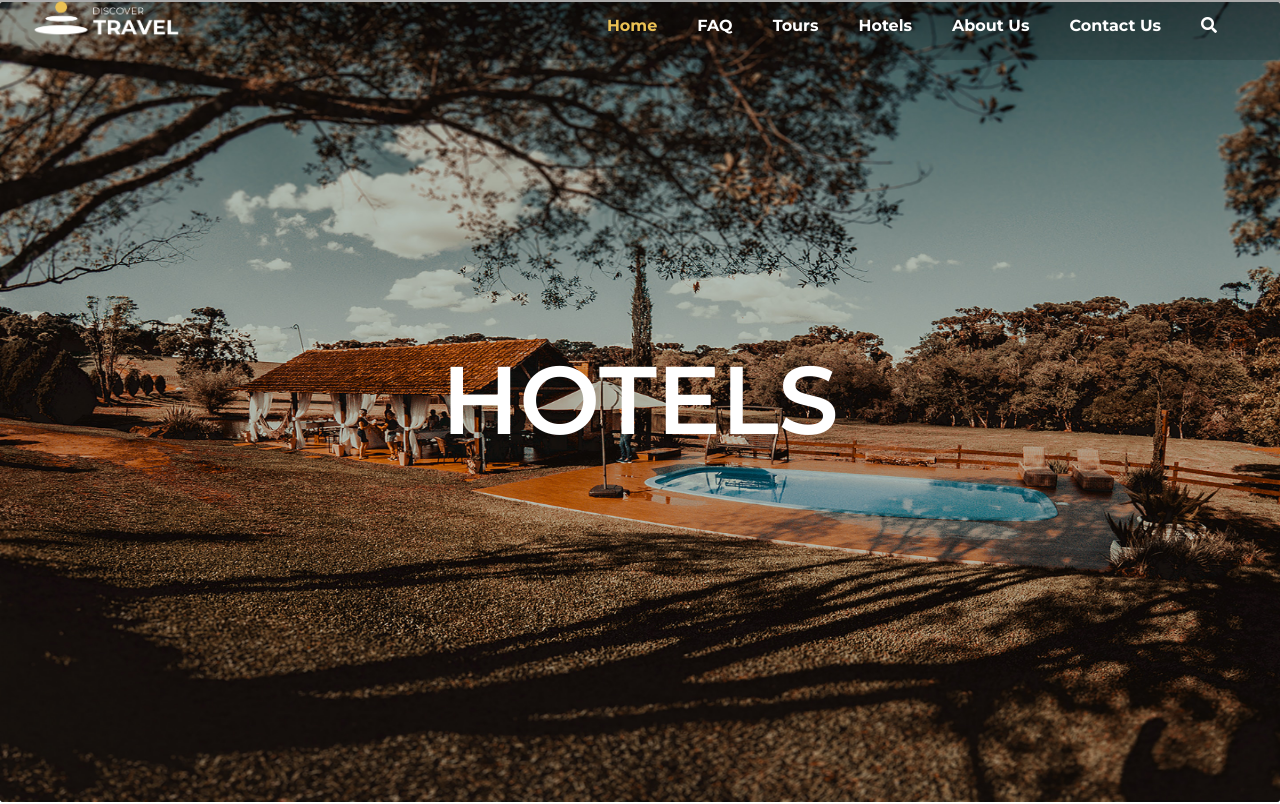
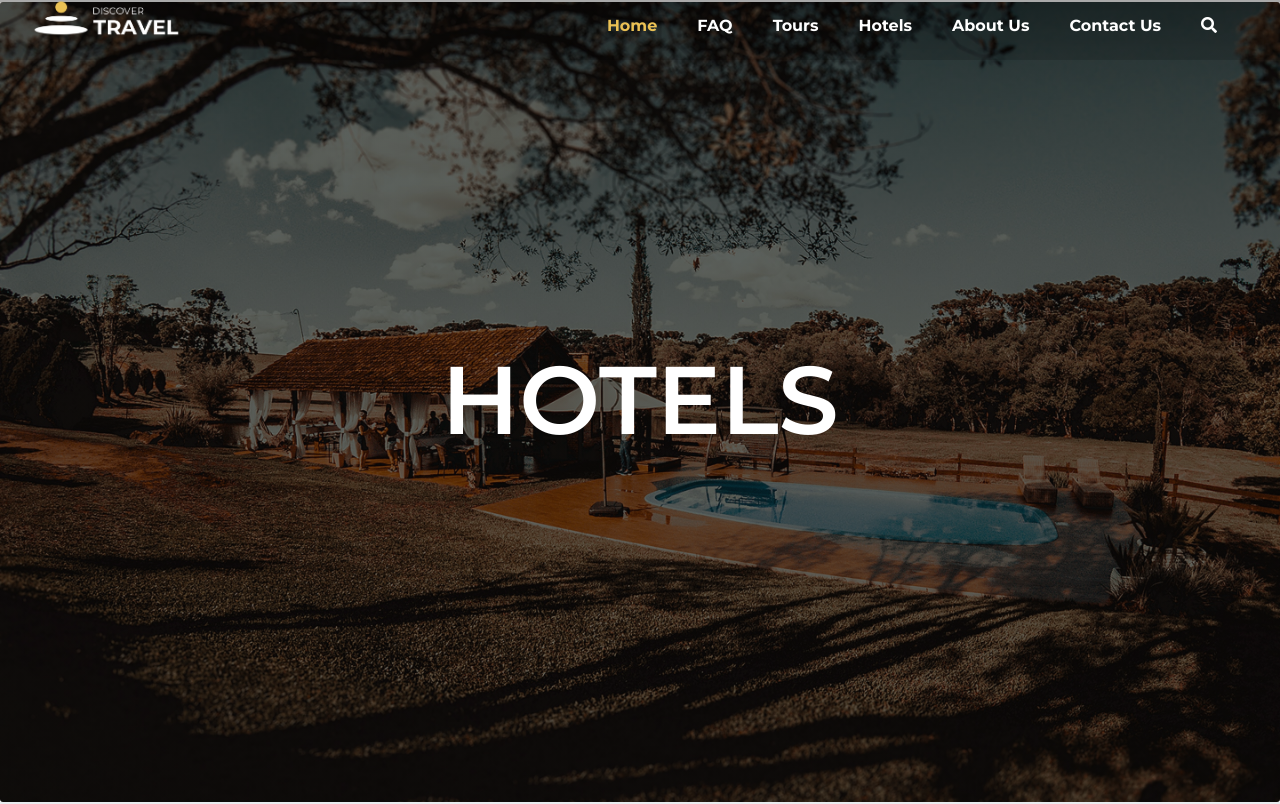
Before and after one commit to caleb-007/hotels, a plain HTML site: page index.html in a window 1280 px wide. Shown: the top 804 px of the page. Drawn offline with nearby package versions, Linux system fonts and the light colour scheme.

Commit message:
an update

```diff
--- a/index.html
+++ b/index.html
@@ -39,8 +39,9 @@
         overflow-x: hidden;
       }
      .card-img {
-      background: linear-gradient(rgba(7, 7, 7, 0.507),rgba(7, 7, 7, 0.514))!important;
-
+        background: linear-gradient(rgba(7, 7, 7, 0.507),rgba(7, 7, 7, 0.514)),url(img/home.jpg);
+        ;background-size: cover;
+         background-position: center;
      }
       .h:hover,.h:focus {
         background-color: #EBC154!important;
@@ -145,9 +146,8 @@
 
      <!-- main body start  -->
 
-        <img style="height: 100vh;" src="/img/home.jpg" class="card-img min-vh-100 rounded-0;" alt="..." >
-        background-size: cover;
-        <div class="card-img-overlay d-flex justify-content-center align-items-center"  >
+        <div  style="height: 100vh;" class="card-img min-vh-100 rounded-0;" alt="..."></div>
+        <div class="card-img-overlay d-flex justify-content-center align-items-center" >
             <div>
           <p style="font-family: 'Montserrat', sans-serif; font-weight:600" class="font display-1 card-text text-white">HOTELS</p>
         </div>
@@ -333,7 +333,7 @@
         </div>
       </div>
       </div>
-    <footer class="text-center text-white foot" style="background: linear-gradient(rgba(0, 0, 0, 0.8), rgba(0, 0, 0, 0.8)), url(/img/about-video.jpg);background-size: cover;  background-position: center; padding: 60px 0 30px;">
+    <footer class="text-center text-white foot" style="background: linear-gradient(rgba(0, 0, 0, 0.8), rgba(0, 0, 0, 0.8)), url(img/about-video.jpg);background-size: cover;  background-position: center; padding: 60px 0 30px;">
       <div class="container-fluid">
         <h3 class="font-weight-bold">Subscribe To Our Newsletter</h3>
         <div class="row justify-content-center mt-4">
```
